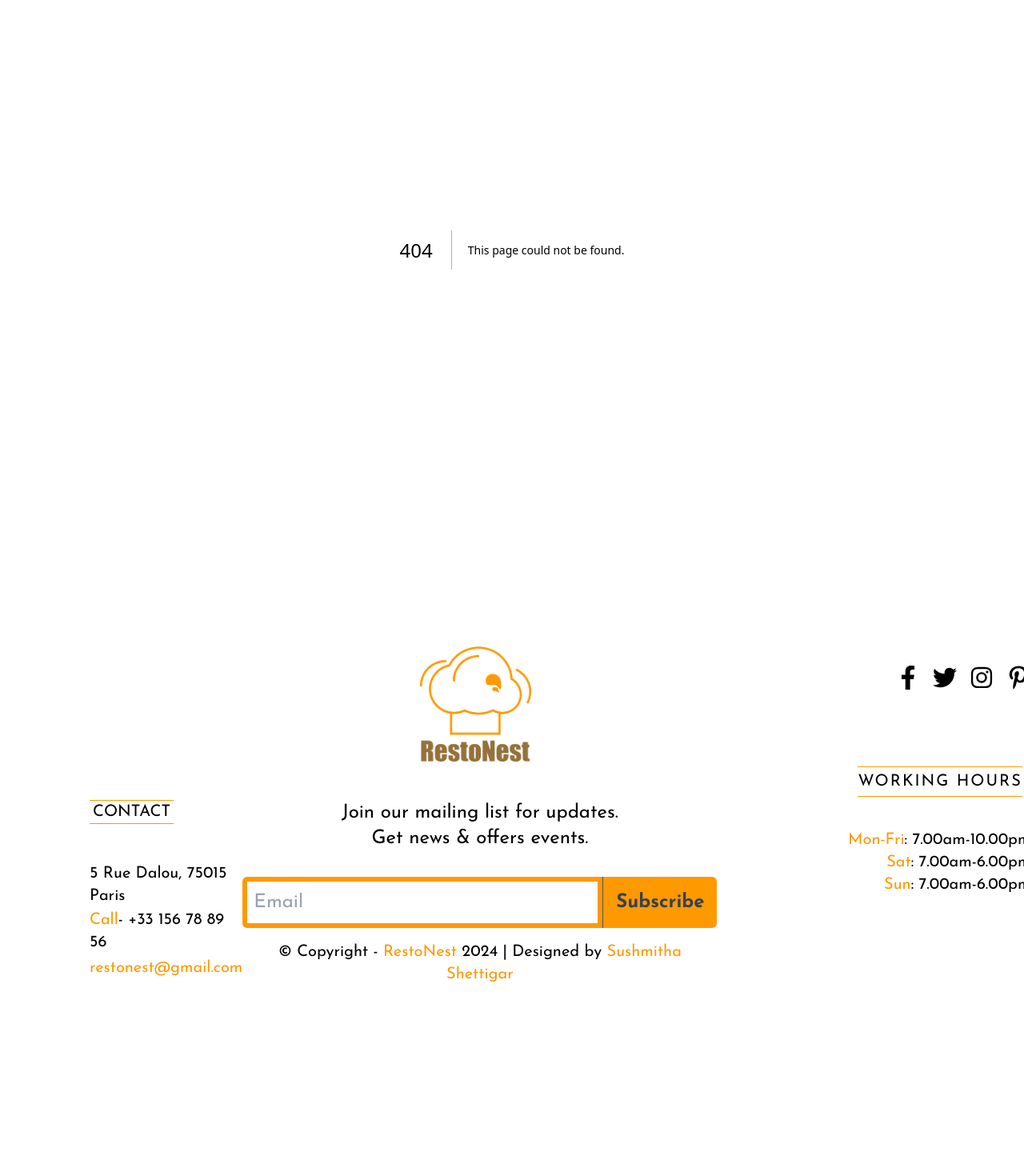
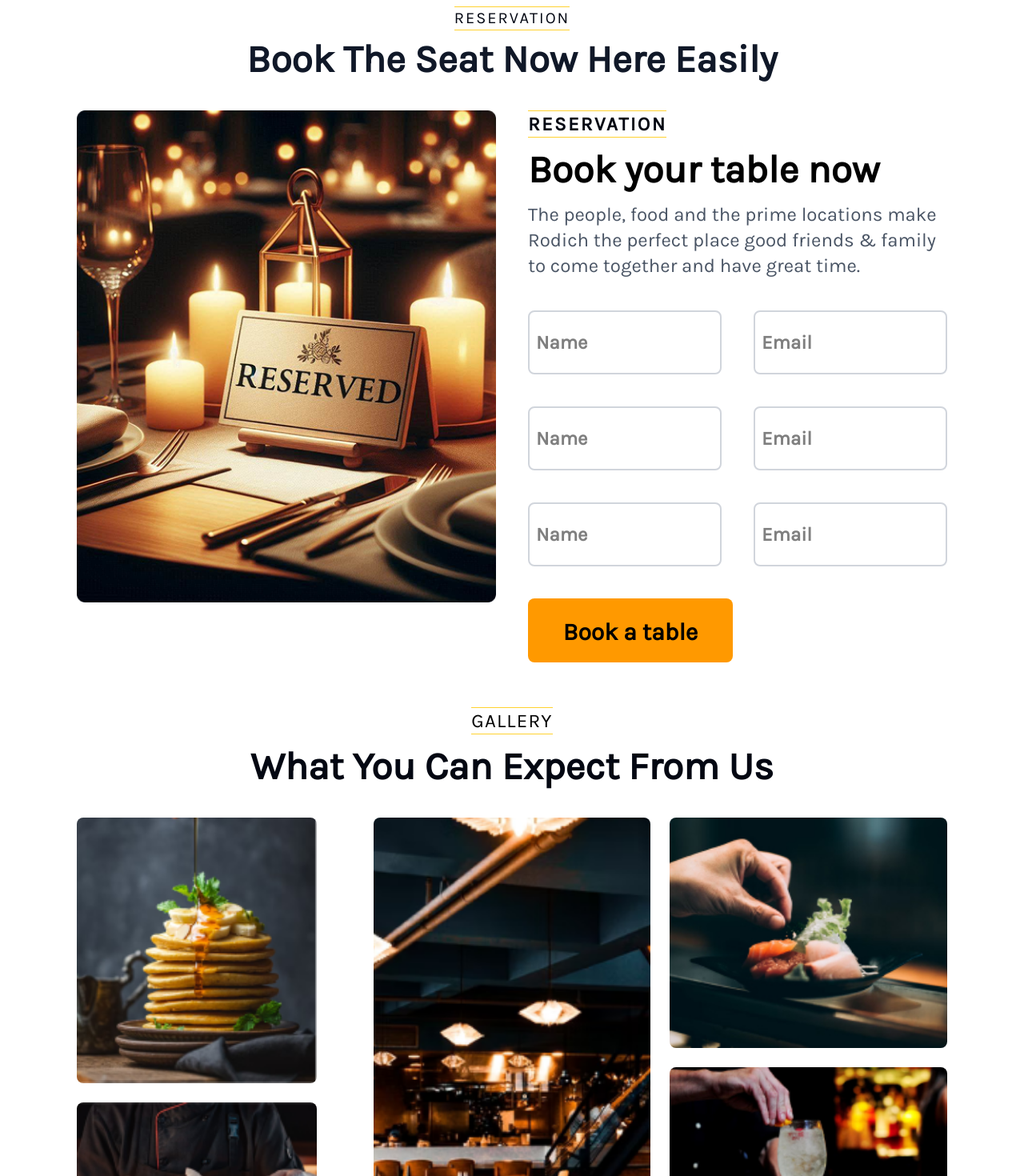
Before and after one commit to IshimweArlene/Resto-nest, a Next.js app: page /reservation in a window 1280 px wide. Before the commit this address had no page. Shown: the part 160-1630 px from the top of the page at 80% size. Before the commit the page ends 1392 px from the top, so only its background shows below. Built offline with nearby package versions, Linux system fonts and the light colour scheme.

Commit message:
Added Reservation page

```diff
--- /dev/null
+++ b/src/app/reservation/page.jsx
@@ -0,0 +1,61 @@
+import { Karla } from "next/font/google";
+import Image from "next/image";
+const karla = Karla({
+  subsets: ["latin"],
+    weight: "400",
+});
+const Reservation = () => {
+    return (
+        <div className={karla.className}>
+          <div className="bg-white p-24 flex flex-col items-center">
+            <h1 className="text-xl text-gray-950 inline-block border-y-1 tracking-widest border-amber-300">RESERVATION</h1>
+            <p className="text-gray-900 text-5xl mt-3 font-bold">Book The Seat Now Here Easily</p>
+
+            <div className="grid grid-cols-2 gap-10 mt-10">
+              <Image src={'/re.png'} alt="Reservation Image" width={600} height={500} className="rounded-lg" />
+
+              <div>
+                <h1 className="inline-block border-y border-amber-300 tracking-widest text-2xl text-gray-950 font-semibold">RESERVATION</h1>
+                <h1 className="text-5xl text-black mt-4 font-semibold">Book your table now</h1>
+                <p className="text-gray-600 text-2xl mt-4 text-start">The people, food and the prime locations make Rodich the perfect place good friends & family to come together and have great time.</p>
+                <div className="flex gap-10 mt-6">
+                  <input type="text" placeholder="Name" className="border-2 border-gray-300 rounded-lg p-2 mt-4 w-full h-20 text-black text-start text-2xl font-bold outline-none focus:outline-none" />
+                  <input type="email" placeholder="Email" className="border-2 border-gray-300 rounded-lg p-2 mt-4 w-full text-black text-start text-2xl font-bold outline-none focus:outline-none" />
+                </div>
+                <div className="flex gap-10 mt-6">
+                  <input type="text" placeholder="Name" className="border-2 border-gray-300 rounded-lg p-2 mt-4 w-full h-20 text-black text-start text-2xl font-bold outline-none focus:outline-none" />
+                  <input type="email" placeholder="Email" className="border-2 border-gray-300 rounded-lg p-2 mt-4 w-full text-black text-start text-2xl font-bold outline-none focus:outline-none" />
+                </div>
+                <div className="flex gap-10 mt-6">
+                  <input type="text" placeholder="Name" className="border-2 border-gray-300 rounded-lg p-2 mt-4 w-full h-20 text-black text-start text-2xl font-bold outline-none focus:outline-none" />
+                  <input type="email" placeholder="Email" className="border-2 border-gray-300 rounded-lg p-2 mt-4 w-full text-black text-start text-2xl font-bold outline-none focus:outline-none" />
+                </div>
+                <button className="text-3xl font-bold text-black bg-[#ff9900] p-6 mt-10 w-64 rounded-lg h-20">Book a table</button>
+              </div>
+            </div>
+
+            <div className="text-center">
+              <h1 className="inline-block border-y-1 border-amber-300 text-black text-2xl mt-14 tracking-wider">GALLERY</h1>
+              <h1 className="text-5xl mt-4 text-gray-950 font-bold">What You Can Expect From Us</h1>
+            </div>
+            <div className="grid grid-cols-3 gap-6 max-w-6xl mx-auto py-10">
+            <div className="flex flex-col gap-6">
+              <Image src="/f1.png" alt="Food 1" width={300} height={200} className="rounded-lg object-cover" />
+              <Image src="/f2.png" alt="Food 2" width={300} height={200} className="rounded-lg object-cover" />
+            </div>
+
+            <div className="row-span-2">
+              <Image src="/f3.png" alt="Interior" width={600} height={640} className="w-full h-full object-cover rounded-lg" />
+            </div>
+
+            <div className="flex flex-col gap-6">
+              <Image src="/f4.jpg" alt="Food 3" width={500} height={700} className="rounded-lg object-cover" />
+              <Image src="/f5.jpg" alt="Drink" width={500} height={700} className="rounded-lg object-cover" />
+            </div>
+            </div>
+          </div>
+        </div>
+    );
+}
+
+export default Reservation;
```
Also changed, not shown: public/re.png (added).
